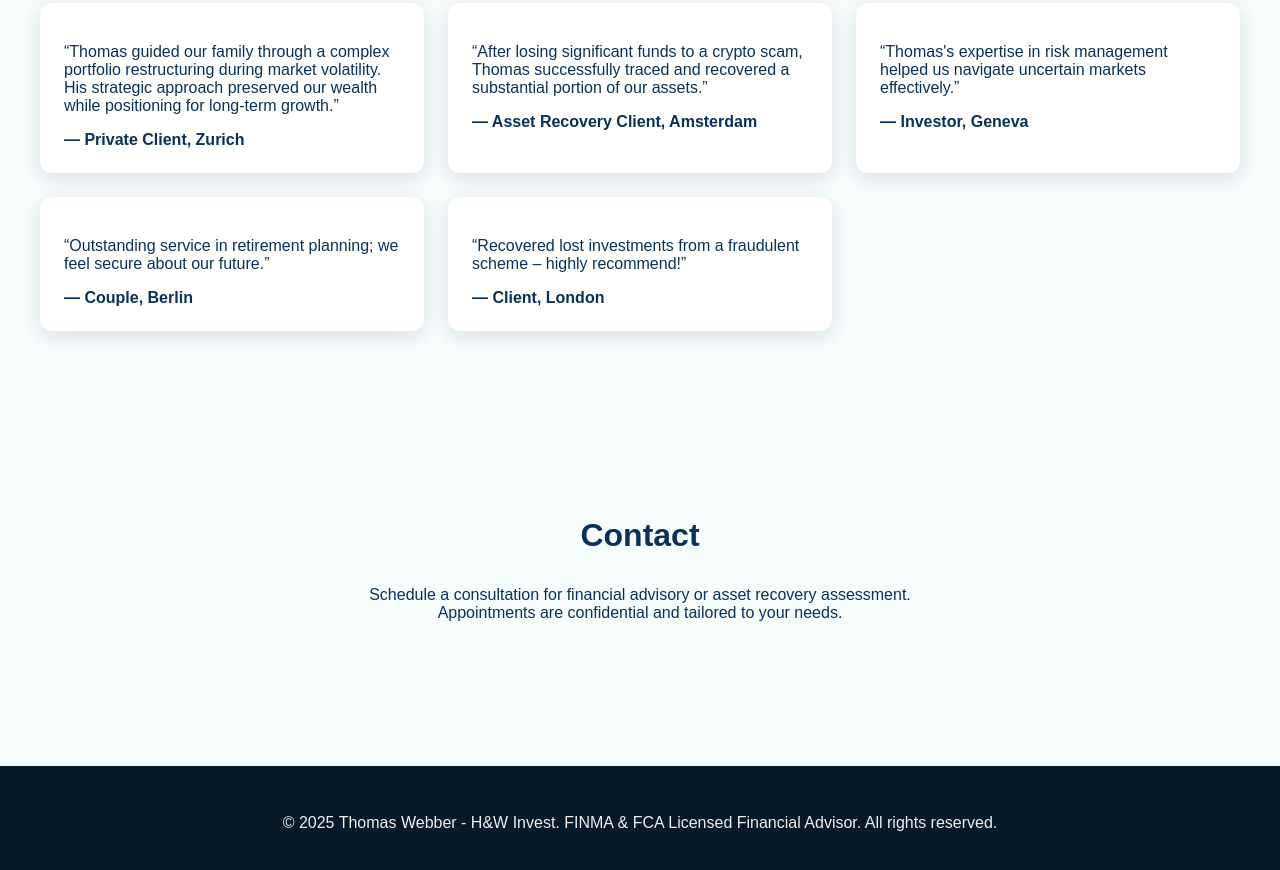
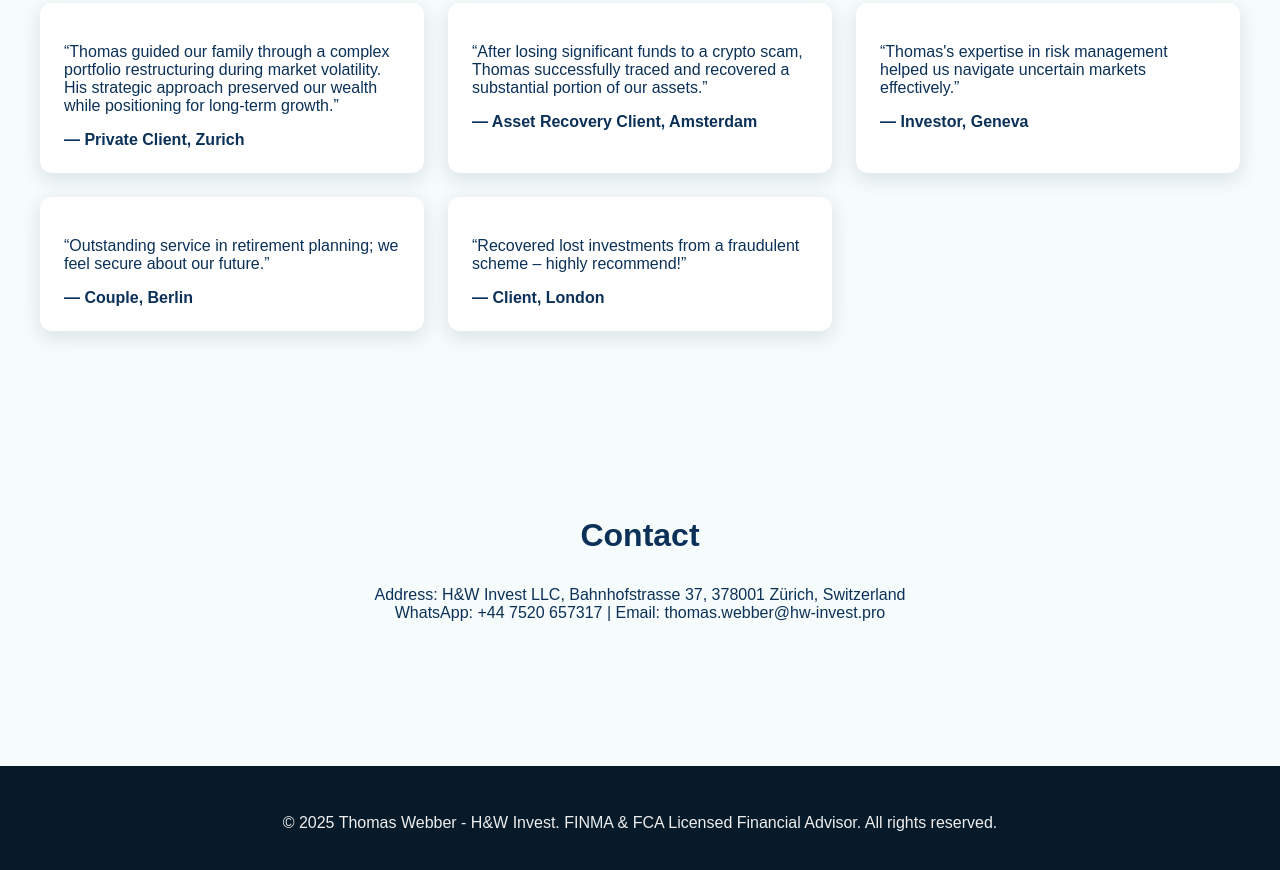
Before and after one commit to Thomaskons/Thomas-Webber-JR, a plain HTML site: page index.html in a window 1280 px wide. Shown: the part 4326-5196 px from the top of the page. Drawn offline with Linux system fonts and the light colour scheme.

Commit message:
Update index.html

```diff
--- a/index.html
+++ b/index.html
@@ -265,7 +265,7 @@
   <!-- Contact -->
   <section class="section section-alt" id="contact">
     <div class="section-title"><h2>Contact</h2></div>
-    <p style="text-align:center">Schedule a consultation for financial advisory or asset recovery assessment. <br/>Appointments are confidential and tailored to your needs.</p>
+    <p style="text-align:center">Address: H&W Invest LLC, Bahnhofstrasse 37, 378001 Zürich, Switzerland <br/>WhatsApp: +44 7520 657317 | Email: thomas.webber@hw-invest.pro</p>
   </section>
 
   <!-- Footer -->
```
